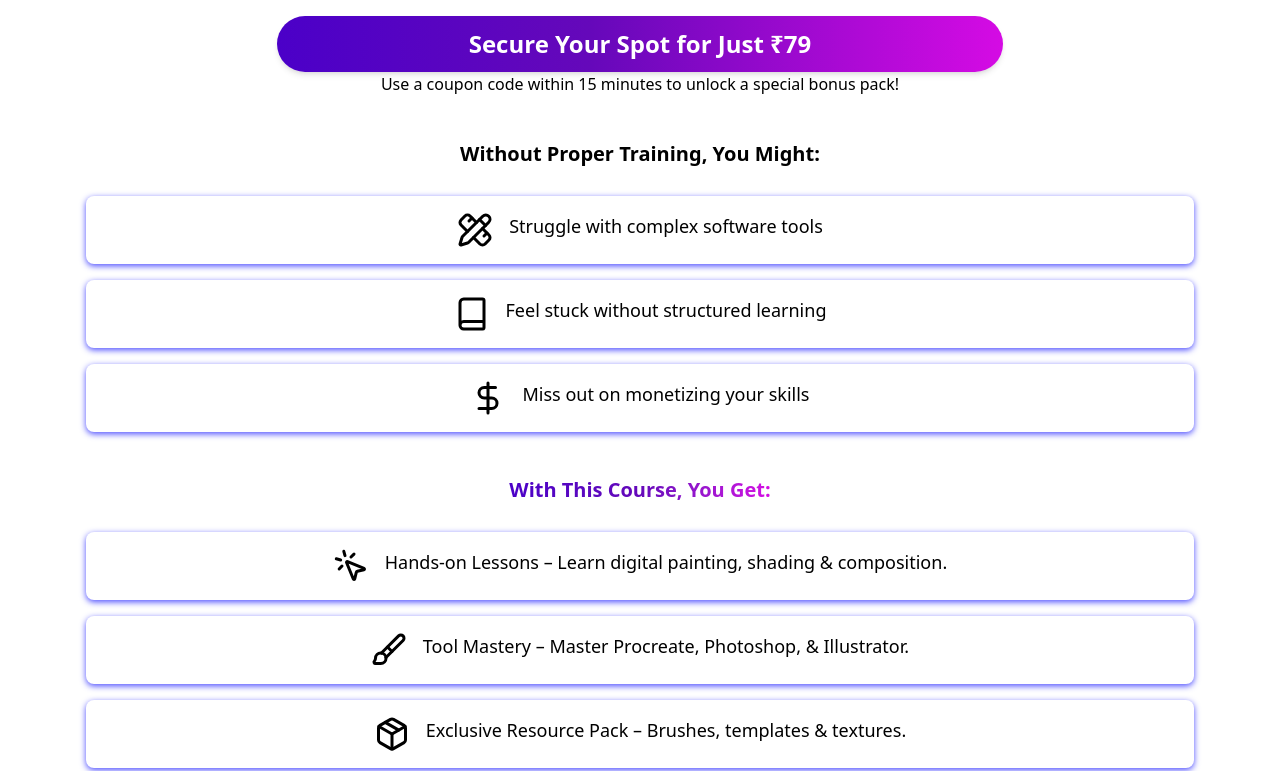
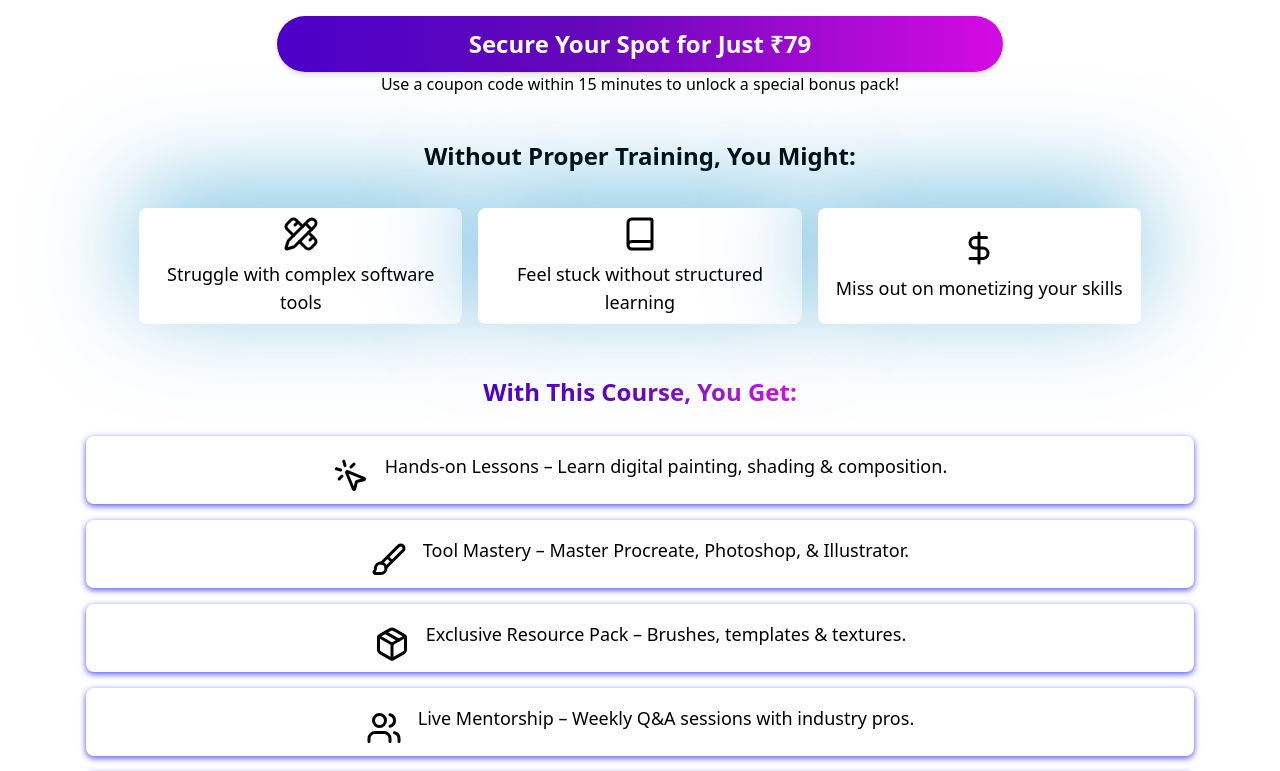
Before and after one commit to BrokenTime9/aasa, a Next.js app: page / in a window 1280 px wide. Shown: the part 1703-2474 px from the top of the page. Built offline with nearby package versions, Linux system fonts and the light colour scheme.

Commit message:
new changes

```diff
--- a/src/app/globals.css
+++ b/src/app/globals.css
@@ -16,6 +16,9 @@ body {
 }
 .shadow1 {
   box-shadow: rgba(0, 0, 255, 0.7) 0px 2px 6px;
+}
+.shadow2 {
+  box-shadow: rgba(0, 140, 200, 0.5) 0px -20px 100px;
 }
 
 .bgcolor2 {
--- a/src/components/CourseSection/index.tsx
+++ b/src/components/CourseSection/index.tsx
@@ -13,7 +13,7 @@ import {
 const CourseSection = () => {
   return (
     <div className="flex flex-col items-center gap-4">
-      <h2 className="text-xl py-3 font-semibold bg-gradient-to-r from-[#4b00c8] via-[#6508ba] to-[#d50be4] bg-clip-text text-transparent inline-block">
+      <h2 className="text-2xl py-3 font-semibold bg-gradient-to-r from-[#4b00c8] via-[#6508ba] to-[#d50be4] bg-clip-text text-transparent inline-block">
         With This Course, You Get:
       </h2>
 
--- a/src/components/MissOutSection/index.tsx
+++ b/src/components/MissOutSection/index.tsx
@@ -4,9 +4,10 @@ import Card from "@/ui/cards";
 const MissOutSection = () => {
   return (
     <div className="flex flex-col gap-4 items-center text-center">
-      <h3 className="text-xl py-3 font-semibold">
+      <h3 className="text-2xl py-3 font-semibold">
         Without Proper Training, You Might:
       </h3>
+      <div className="flex">
         <Card
           text={"Struggle with complex software tools"}
           icon={<PencilRuler size={36} className=" self-center" />}
@@ -20,6 +21,7 @@ const MissOutSection = () => {
           icon={<DollarSign size={36} className="self-center" />}
         />
       </div>
+    </div>
   );
 };
 
--- a/src/components/Review/index.tsx
+++ b/src/components/Review/index.tsx
@@ -8,7 +8,7 @@ const Review = () => {
       <div className="w-[80%] mx-auto my-4  rounded-md custom-shadow-blue ">
         <Image src={image} alt={"video"} priority />
       </div>
-      <div className="flex flex-col gap-4">
+      <div className="flex gap-4">
         <ReviewBox
           name={"Aditi Verma"}
           age={21}
--- a/src/ui/cards/index.tsx
+++ b/src/ui/cards/index.tsx
@@ -7,8 +7,8 @@ interface CardProps {
 
 const Card = ({ text, icon }: CardProps) => {
   return (
-    <div className="w-[80%] sm:w-[90%] p-4 gap-4 text-center bg-white rounded-lg flex justify-center shadow1">
-      <div>{icon}</div>
+    <div className="w-[80%] sm:w-[90%] p-2 m-2 gap-2 text-center bg-white rounded-lg flex flex-col justify-center shadow2">
+      <div className="self-center">{icon}</div>
       <p className="text-lg">{text}</p>
     </div>
   );
--- a/src/ui/sidebox/index.tsx
+++ b/src/ui/sidebox/index.tsx
@@ -7,8 +7,8 @@ interface SideBoxProps {
 
 const SideBox = ({ text, icon }: SideBoxProps) => {
   return (
-    <div className="w-[80%] sm:w-[90%] p-4 gap-4 text-center bg-white rounded-lg flex justify-center shadow1">
-      <div>{icon}</div>
+    <div className="w-[90%] text-left p-4 gap-4 bg-white rounded-lg flex justify-center shadow1">
+      <div className="translate-y-[6px]">{icon}</div>
       <p className="text-lg">{text}</p>
     </div>
   );
```
Lines whose indentation alone changed are shown as unchanged.
